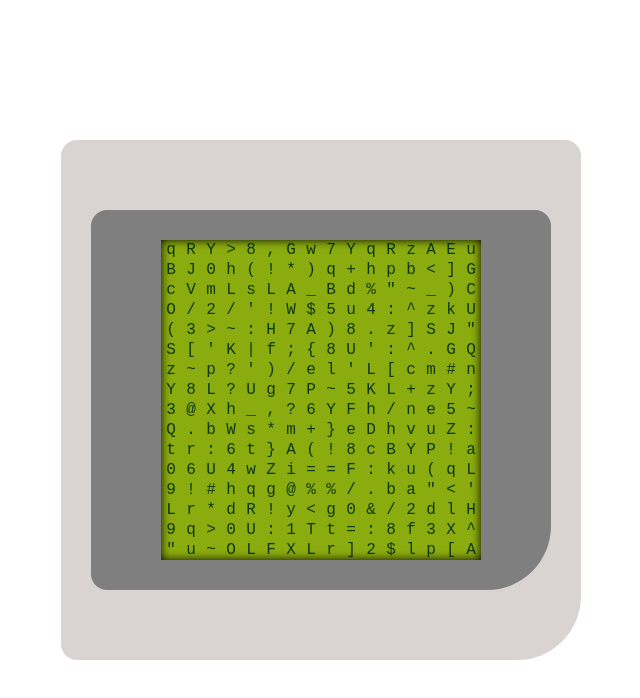
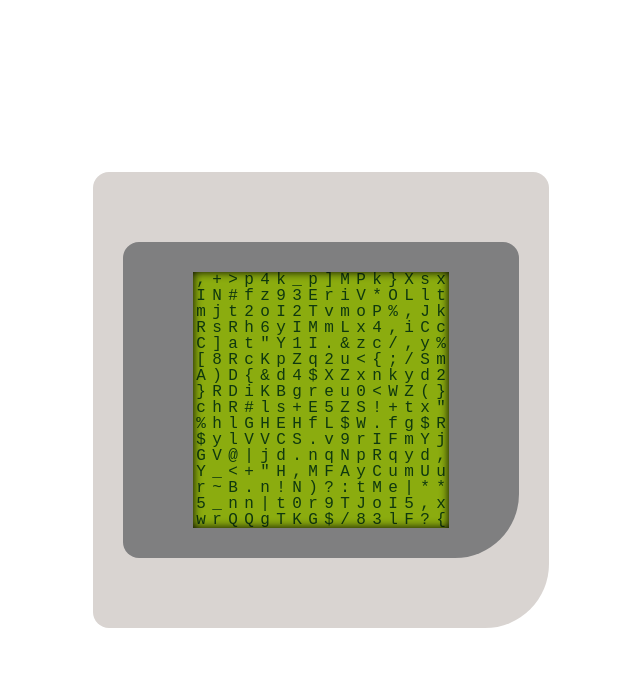
Before and after one commit to lanelps/asciimon, a website built with Vite: page index.html in a window 1280 px wide. Shown: the whole page, without its empty margins (319-959 px from the left). Built offline with nearby package versions, Linux system fonts and the light colour scheme.

Commit message:
create matrix + clean up

```diff
--- a/main.js
+++ b/main.js
@@ -9,51 +9,75 @@ const body = document.body;
 const app = document.querySelector(`.screen-wrapper`);
 const gridElement = document.getElementById(`grid`);
 
-const aspectRatio = 1 / 1;
-const resolution = 2;
-const pixelSize = 10 * resolution;
-const width = 160 * resolution;
-const height = width / aspectRatio;
-const pixelLength = Math.floor((width * height) / pixelSize / pixelSize);
-
-const characters = `1234567890-=~!@#$%^&*()_+qwertyuiop[]\QWERTYUIOP{}|asdfghjkl;'ASDFGHJKL:"zxcvbnm,./ZXCVBNM<>?`;
 // methods
 //
-function pixel(index) {
+function pixel(value, size) {
   const pixelElement = document.createElement(`div`);
   pixelElement.classList.add(`pixel`);
   pixelElement.style.cssText = `
-    width: ${pixelSize}px;
-    height: ${pixelSize}px;
+    width: ${size}px;
+    height: ${size}px;
   `;
-  pixelElement.innerHTML =
-    characters[Math.floor(Math.random() * characters.length)];
+  pixelElement.innerHTML = value;
 
   return pixelElement;
 }
 
-function createGrid() {
+function createGrid(matrix, options) {
+  const { width, height, pixelSize } = options;
+
   gridElement.style.cssText = `
     width: ${width}px;
     height: ${height}px;
 
     display: grid;
-    grid-template-columns: repeat(${Math.floor(
-      width / pixelSize
-    )}, ${pixelSize}px);
+    grid-template-columns: repeat(${width / pixelSize}, ${pixelSize}px);
   `;
 
-  for (let i = 0; i < pixelLength; i++) {
-    gridElement.appendChild(pixel(i));
+  for (let i = 0; i < matrix.length; i++) {
+    for (let j = 0; j < matrix[i].length; j++) {
+      gridElement.appendChild(pixel(matrix[i][j], pixelSize));
+    }
   }
 
   return gridElement;
 }
 
+function createMatrix(size) {
+  const characters = `1234567890-=~!@#$%^&*()_+qwertyuiop[]\QWERTYUIOP{}|asdfghjkl;'ASDFGHJKL:"zxcvbnm,./ZXCVBNM<>?`;
+
+  const emptyMatrix = new Array(size).fill(new Array(size).fill(null));
+
+  const matrix = [];
+
+  for (let i = 0; i < emptyMatrix.length; i++) {
+    matrix.push([]);
+    for (let j = 0; j < emptyMatrix[i].length; j++) {
+      matrix[i][j] = characters[Math.floor(Math.random() * characters.length)];
+    }
+  }
+
+  return matrix;
+}
+
+function setFontSize(value) {
+  const root = document.querySelector(`html`);
+  root.style.fontSize = `${value}px`;
+}
+
 // main
 //
 function main() {
-  app.appendChild(createGrid());
+  const size = 16;
+  const aspectRatio = 1 / 1;
+  const resolution = size / 10;
+  const pixelSize = 10 * resolution;
+  const width = size * pixelSize;
+  const height = width / aspectRatio;
+
+  setFontSize(pixelSize);
+  const matrix = createMatrix(size);
+  app.appendChild(createGrid(matrix, { width, height, pixelSize }));
 }
 
 window.addEventListener("DOMContentLoaded", () => {
--- a/style.css
+++ b/style.css
@@ -33,7 +33,7 @@
 #gameboy {
   position: relative;
 
-  padding: 70px 30px;
+  padding: 4.375rem 1.875rem;
   background-color: var(--grey-25);
   border-radius: 1rem 1rem 4rem 1rem;
 }
@@ -41,7 +41,7 @@
 .screen-wrapper {
   position: relative;
 
-  padding: 30px 70px;
+  padding: 1.875rem 4.375rem;
   background-color: var(--grey-100);
   border-radius: 1rem 1rem 4rem 1rem;
 }
```
